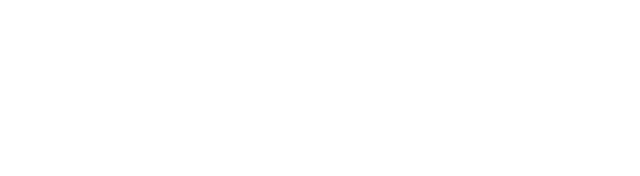
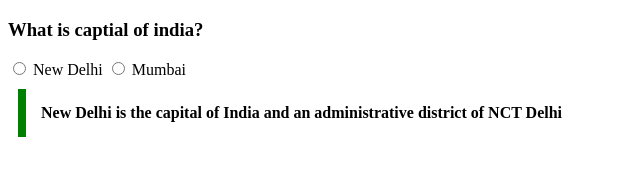
Before and after one commit to acciojob/trivia-pallavigawande, a website: page main.html in a window 1280 px wide. Shown: the whole page, without its empty margins (0-640 px from the left). Drawn offline with Linux system fonts and the light colour scheme.

Commit message:
Add files via upload

```diff
--- /dev/null
+++ b/Style.css
@@ -0,0 +1,8 @@
+blockquote{
+	max-width: 600px;
+	 margin: 10px;
+	 padding: 15px;
+	  border-left: 8px solid green;
+	  background-color: #f8fffe"";
+	  font-weight: bold;
+}
--- a/main.html
+++ b/main.html
@@ -1,16 +1,30 @@
 <!DOCTYPE html>
+<html>
+  <head>
+    <title>Trivia</title>
+    <link rel="preconnect" href="https://fonts.googleapis.com" />
+    <link rel="preconnect" href="https://fonts.gstatic.com" crossorigin />
+    <link
+      href="https://fonts.googleapis.com/css2?family=Poppins:wght@400;500&family=Roboto:ital,wght@0,100;0,400;0,500;0,700;0,900;1,100;1,400;1,700&display=swap"
+      rel="stylesheet"/>
+      <link rel="stylesheet" type="text/css" href="Style.css">
 
-<html>
-
-<head>
-	<link rel="stylesheet" href="styles.css">
-</head>
-
-<body>
-	<!-- the entire body must be written by student -->
-    <script type="text/javascript" src="./script.js">
-</script>
+  </head>
+  <body>
+    <div>
+<h3>What is captial of india?</h3>
+<form>
+<input type="radio" name="city">
+<label>New Delhi</label>
+<input type="radio" name="city">
+<label>Mumbai</label>
+</form>
+<blockquote city="https://en.wikipedia.org/wiki/New_Delhi">
+  New Delhi is the capital of India and an administrative district of NCT Delhi
+</blockquote>
+</div>
+</body>
 
 </body>
-
-</html>
+  </body>
+  </html>
```
